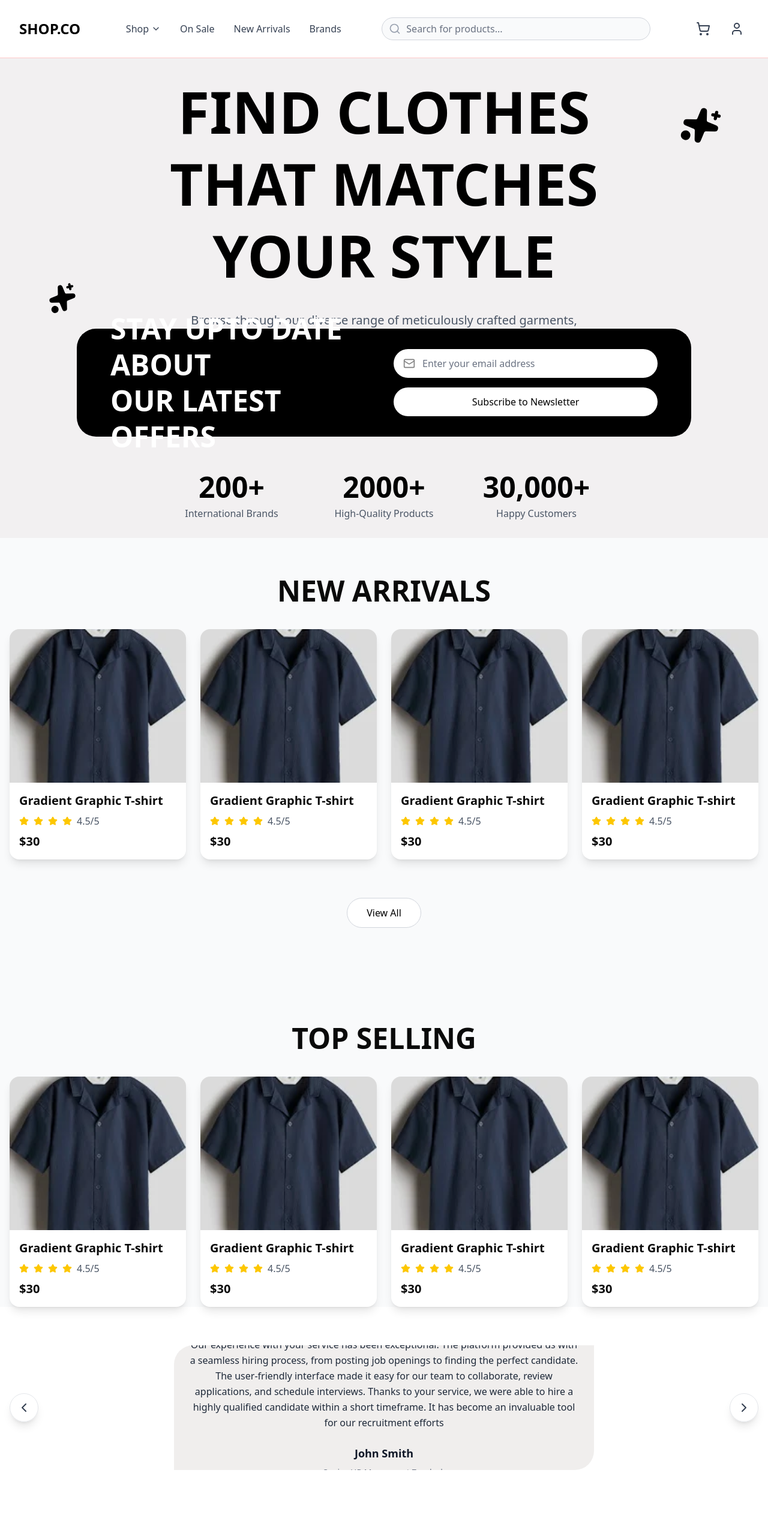
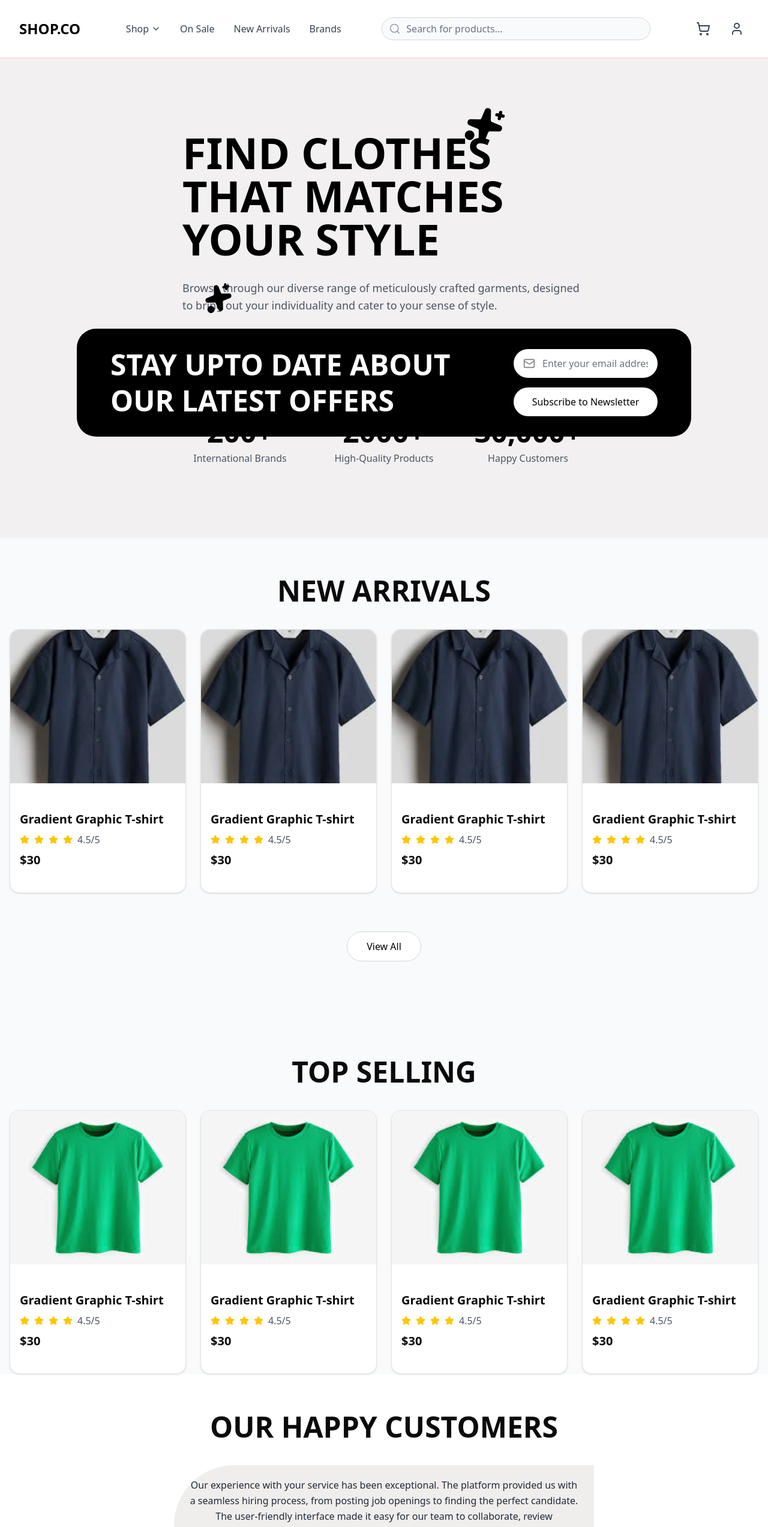
Before and after one commit to patilrohit1964/multi_code_task, a Next.js app: page / in a window 1280 px wide. Shown: the top 2546 px of the page at 60% size. Built offline with nearby package versions, Linux system fonts and the light colour scheme.

Commit message:
review update

```diff
--- a/components/CardShirt.jsx
+++ b/components/CardShirt.jsx
@@ -1,28 +1,29 @@
 'use client'
 import React, { useState } from 'react';
 import { Star } from 'lucide-react';
+import { Card, CardContent, CardHeader } from './ui/card';
 
 const CardShirt = () => {
     const [showMore, setShowMore] = useState(false);
 
     const ProductCard = ({ delay = 0 }) => (
-        <div
-            className={`bg-white rounded-2xl shadow-lg overflow-hidden transform transition-all duration-500 ease-out ${showMore ? 'translate-y-0 opacity-100' : ''
-                }`}
+        <Card
+            className={`bg-white rounded-2xl overflow-hidden transform transition-all duration-500 ease-out ${showMore ? 'translate-y-0 opacity-100' : ''
+                } pt-0`}
             style={{
                 transitionDelay: showMore ? `${delay}ms` : '0ms',
                 transform: showMore ? 'translateY(0)' : 'translateY(20px)',
                 opacity: showMore ? 1 : 0
             }}
         >
-            <div className="overflow-hidden">
+            <CardHeader className="overflow-hidden p-0">
                 <img
                     src="/shirt1.webp"
                     alt="T-shirt"
-                    className="h-64 w-full object-cover hover:scale-105 transition-transform duration-300"
+                    className="h-64 w-full object-cover transition-transform duration-300"
                 />
-            </div>
-            <div className="p-4">
+            </CardHeader>
+            <CardContent className="p-4">
                 <h3 className="text-xl font-semibold mb-2">Gradient Graphic T-shirt</h3>
                 <div className="flex items-center gap-2 mb-2">
                     {[...Array(4)].map((_, i) => (
@@ -31,8 +32,8 @@ const CardShirt = () => {
                     <span className="text-gray-600">4.5/5</span>
                 </div>
                 <p className="text-xl font-bold">$30</p>
-            </div>
-        </div>
+            </CardContent>
+        </Card>
     );
 
     const ProductSection = ({ title, showViewAll = false }) => (
@@ -42,15 +43,15 @@ const CardShirt = () => {
             {/* Initial 4 cards */}
             <div className="grid grid-cols-1 sm:grid-cols-2 md:grid-cols-3 lg:grid-cols-4 max-w-7xl mx-auto gap-6 px-4">
                 {[1, 2, 3, 4].map((_, idx) => (
-                    <div key={idx} className="bg-white rounded-2xl shadow-lg overflow-hidden">
-                        <div className="overflow-hidden">
+                    <Card key={idx} className="bg-white rounded-2xl overflow-hidden pt-0">
+                        <CardHeader className="overflow-hidden p-0">
                             <img
-                                src="/shirt1.webp"
+                                src={title === "TOP SELLING" ? '/shirt2.jpeg' : '/shirt1.webp'}
                                 alt="T-shirt"
-                                className="h-64 w-full object-cover hover:scale-105 transition-transform duration-300"
+                                className="h-64 w-full object-cover transition-transform duration-300"
                             />
-                        </div>
-                        <div className="p-4">
+                        </CardHeader>
+                        <CardContent className="p-4">
                             <h3 className="text-xl font-semibold mb-2">Gradient Graphic T-shirt</h3>
                             <div className="flex items-center gap-2 mb-2">
                                 {[...Array(4)].map((_, i) => (
@@ -59,8 +60,8 @@ const CardShirt = () => {
                                 <span className="text-gray-600">4.5/5</span>
                             </div>
                             <p className="text-xl font-bold">$30</p>
-                        </div>
-                    </div>
+                        </CardContent>
+                    </Card>
                 ))}
             </div>
 
@@ -68,7 +69,7 @@ const CardShirt = () => {
             {showViewAll && !showMore && (
                 <div className="flex items-center justify-center py-16">
                     <button
-                        className="bg-white text-black rounded-full px-8 py-3 font-medium hover:bg-gray-100 transition-all duration-300 cursor-pointer border border-gray-300 hover:border-gray-400 hover:shadow-md transform hover:scale-105"
+                        className="bg-white text-black rounded-full px-8 py-3 font-medium hover:bg-gray-100 transition-all duration-300 cursor-pointer border border-gray-300 hover:border-gray-400 transform"
                         onClick={() => setShowMore(true)}
                     >
                         View All
@@ -76,7 +77,7 @@ const CardShirt = () => {
                 </div>
             )}
 
-            {/* Additional 4 cards with staggered animation */}
+            {/* Additional 4 cards with animation */}
             {showViewAll && (
                 <div
                     className={`grid grid-cols-1 sm:grid-cols-2 md:grid-cols-3 lg:grid-cols-4 max-w-7xl mx-auto gap-6 px-4 mt-8 transition-all duration-500 ${showMore ? 'max-h-full opacity-100' : 'max-h-0 opacity-0 overflow-hidden'
--- a/components/Footer.jsx
+++ b/components/Footer.jsx
@@ -14,19 +14,19 @@ const Footer = () => {
                         </h1>
                     </div>
 
-                    <div className='lg:flex-1 lg:max-w-md lg:ml-8'>
+                    <div className='lg:max-w-md lg:ml-8'>
                         <div className='relative mb-4'>
                             <Mail
                                 color='gray'
                                 className='absolute left-4 top-1/2 transform -translate-y-1/2 z-10 w-5 h-5'
                             />
                             <input
-                                className='w-full bg-white rounded-full py-3 pl-12 pr-4 text-gray-900 placeholder-gray-500 focus:outline-none focus:ring-2 focus:ring-white focus:ring-opacity-50'
+                                className='w-full md:w-[240px] bg-white rounded-full py-3 pl-12 pr-4 text-gray-900 placeholder-gray-500 focus:outline-none focus:ring-2 focus:ring-white focus:ring-opacity-50'
                                 placeholder='Enter your email address'
                                 type="email"
                             />
                         </div>
-                        <button className='w-full bg-white text-black rounded-full px-6 py-3 font-medium hover:bg-gray-100 transition-colors cursor-pointer'>
+                        <button className=' w-full md:w-[240px] bg-white text-black rounded-full px-6 py-3 font-medium hover:bg-gray-100 transition-colors cursor-pointer'>
                             Subscribe to Newsletter
                         </button>
                     </div>
--- a/components/Hero.jsx
+++ b/components/Hero.jsx
@@ -2,9 +2,9 @@ import React from 'react'
 import { Sparkles } from "lucide-react";
 const Hero = () => {
     return (
-        <section className="relative bg-[#F2F0F1] min-h-screen flex items-center justify-center px-4 sm:px-6 lg:px-8">
+        <section className="relative bg-[#F2F0F1] min-h-screen flex items-center justify-center py-18 px-4 sm:px-6 lg:px-8">
             {/* Decorative sparkle - top right */}
-            <div className="absolute top-20 right-20 hidden lg:block">
+            <div className="absolute top-20 right-110 hidden lg:block">
                 <Sparkles
                     className="w-16 h-16 text-black transform rotate-12"
                     fill="currentColor"
@@ -12,16 +12,16 @@ const Hero = () => {
             </div>
 
             {/* Decorative sparkle - left side */}
-            <div className="absolute left-20 top-1/2 transform -translate-y-1/2 hidden lg:block">
+            <div className="absolute left-85 top-1/2 transform -translate-y-1/2 hidden lg:block">
                 <Sparkles
                     className="w-12 h-12 text-black transform -rotate-12"
                     fill="currentColor"
                 />
             </div>
 
-            <div className="max-w-4xl mx-auto text-center">
+            <div className="max-w-4xl mx-auto">
                 {/* Main Headline */}
-                <h1 className="text-5xl sm:text-6xl lg:text-7xl xl:text-8xl font-black text-black leading-tight mb-8">
+                <h1 className="text-5xl sm:text-6xl lg:text-7xl xl:text-7xl font-black text-black mb-8">
                     FIND CLOTHES
                     <br />
                     THAT MATCHES
@@ -30,7 +30,7 @@ const Hero = () => {
                 </h1>
 
                 {/* Subtitle */}
-                <p className="text-gray-600 text-lg sm:text-xl max-w-2xl mx-auto mb-12 leading-relaxed">
+                <p className="text-gray-600 text-lg sm:text-md max-w-2xl mx-auto mb-12 leading-relaxed">
                     Browse through our diverse range of meticulously crafted garments,
                     designed to bring out your individuality and cater to your sense of
                     style.
@@ -51,7 +51,6 @@ const Hero = () => {
                             International Brands
                         </div>
                     </div>
-
                     <div className="text-center">
                         <div className="text-3xl sm:text-4xl lg:text-5xl font-black text-black mb-2">
                             2000+
@@ -60,7 +59,6 @@ const Hero = () => {
                             High-Quality Products
                         </div>
                     </div>
-
                     <div className="text-center">
                         <div className="text-3xl sm:text-4xl lg:text-5xl font-black text-black mb-2">
                             30,000+
--- a/components/Navbar.jsx
+++ b/components/Navbar.jsx
@@ -6,7 +6,7 @@ const Navbar = () => {
     const [isMenuOpen, setIsMenuOpen] = useState(false);
 
     return (
-        <nav className="w-full bg-white border-b border-red-200">
+        <nav className="w-full bg-white border-b border-red-200 sticky top-0 z-[1000]">
             <div className="max-w-7xl mx-auto px-4 sm:px-6 lg:px-8">
                 <div className="flex items-center justify-between h-24">
                     {/* Logo */}
--- a/components/Review.jsx
+++ b/components/Review.jsx
@@ -30,37 +30,38 @@ const Review = () => {
 
     return (
         <div className="py-16 relative">
+            <h1 className="text-center text-5xl font-bold mb-10">OUR HAPPY CUSTOMERS</h1>
             <div className='flex items-center justify-center relative'>
                 {/* Arrow Navigation */}
                 <div className="absolute top-1/2 left-4 transform -translate-y-1/2 z-10">
                     <button
                         onClick={prevSlide}
-                        className="w-12 h-12 bg-white/90 hover:bg-white rounded-full flex items-center justify-center shadow-lg transition-all duration-200 hover:scale-105 border border-gray-200"
+                        className="w-12 h-12 bg-[#0050C7] rounded-full flex items-center justify-center shadow-lg transition-all duration-200 hover:scale-105 border border-gray-200"
                         aria-label="Previous review"
                     >
-                        <ChevronLeft className="w-6 h-6 text-gray-700" />
+                        <ChevronLeft className="w-6 h-6 text-gray-700" color='white' />
                     </button>
                 </div>
 
                 <div className="absolute top-1/2 right-4 transform -translate-y-1/2 z-10">
                     <button
                         onClick={nextSlide}
-                        className="w-12 h-12 bg-white/90 hover:bg-white rounded-full flex items-center justify-center shadow-lg transition-all duration-200 hover:scale-105 border border-gray-200"
+                        className="w-12 h-12 bg-[#0050C7] rounded-full flex items-center justify-center shadow-lg transition-all duration-200 hover:scale-105 border border-gray-200"
                         aria-label="Next review"
                     >
-                        <ChevronRight className="w-6 h-6 text-gray-700" />
+                        <ChevronRight className="w-6 h-6 text-gray-700" color='white' />
                     </button>
                 </div>
 
                 {/* Slider Container */}
-                <div className="h-52 w-[700px] max-w-full mx-4 rounded-tl-4xl rounded-br-4xl overflow-hidden">
+                <div className="w-[700px] max-w-full mx-4 rounded-tl-[100px] rounded-br-[100px] overflow-hidden">
                     <div
                         className="flex h-full transition-transform duration-500 ease-in-out"
                         style={{ transform: `translateX(-${currentSlide * 100}%)` }}
                     >
                         {reviewContent.map((content, slideIndex) => (
                             <div key={slideIndex} className="w-full flex-shrink-0 h-full">
-                                <div className="flex flex-col gap-2 text-center px-6 bg-[#F0EEED] h-full justify-center">
+                                <div className="flex flex-col gap-2 text-center px-6 bg-[#F0EEED] py-5 justify-center">
                                     <p className="text-sm md:text-base leading-relaxed text-gray-800 mb-4">
                                         {content.review}
                                     </p>
```
Also changed, not shown: public/shirt2.jpeg (added).
